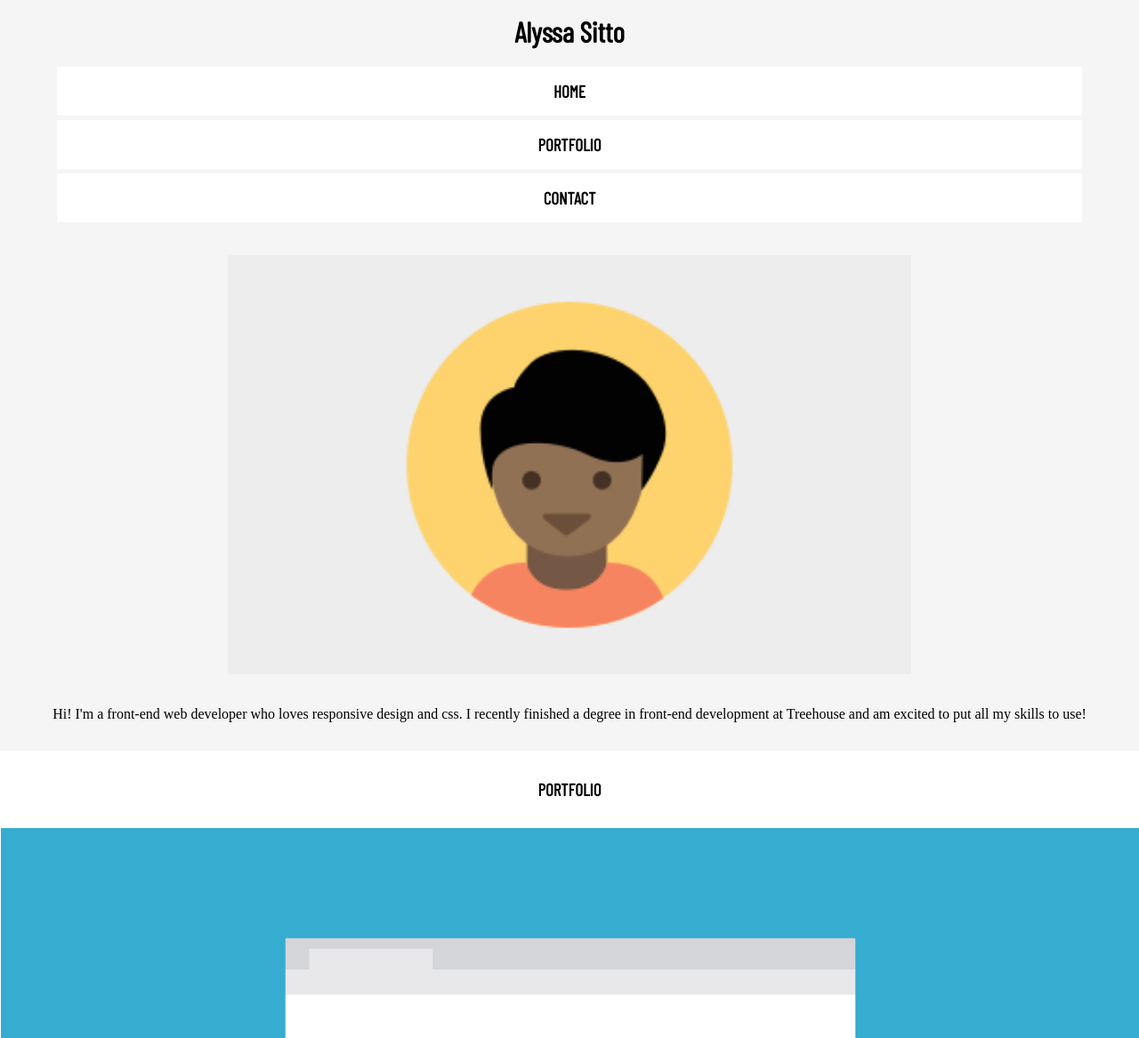
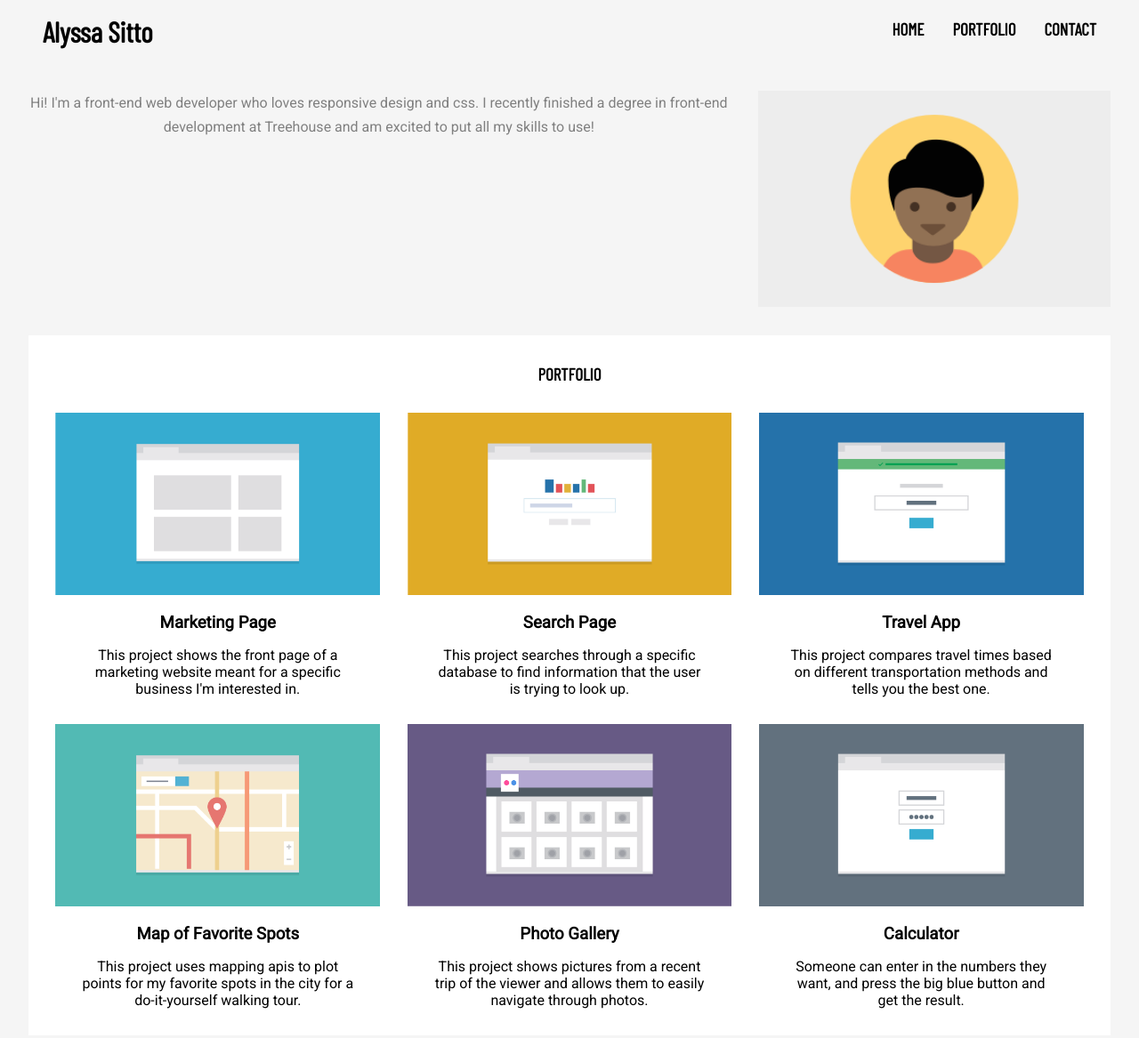
Before and after one commit to alyssasitto/Techdegree-Project-2, a plain HTML site: page index.html in a window 1280 px wide. Shown: the top 1167 px of the page at 89% size. Drawn offline with nearby package versions, Linux system fonts and the light colour scheme.

Commit message:
edited css and index.html

```diff
--- a/css/styles.css
+++ b/css/styles.css
@@ -1,3 +1,7 @@
+/* =================================
+  Universal Layout Styles
+==================================== */
+
 * {
   box-sizing: border-box;
   margin: 0;
@@ -6,6 +10,7 @@
 }
 body {
   background-color: whitesmoke;
+  font-family: "Roboto", sans-serif;
 }
 ul {
   list-style: none;
@@ -16,6 +21,11 @@ a {
   text-decoration: none;
   color: black;
 }
+
+/* =================================
+  Base Layout Styles
+==================================== */
+
 h1,
 h2 {
   font-family: "Barlow Condensed", sans-serif;
@@ -30,11 +40,11 @@ h2 {
 }
 h3 {
   padding: 1rem;
-  font-family: "Roboto", sans-serif;
   font-weight: bold;
 }
 header p {
   padding: 2rem;
+  color: grey;
 }
 header img {
   padding-top: 2rem;
@@ -45,13 +55,13 @@ main {
 }
 main p {
   padding: 0px 30px 30px;
-  font-family: "PT Sans", sans-serif;
 }
 main img {
   width: 100%;
 }
 footer p {
   padding: 1rem;
+  color: grey;
 }
 .closing {
   padding: 1rem;
@@ -69,12 +79,123 @@ footer p {
   margin: 5px auto;
   background-color: white;
 }
-li:hover {
+
+.nav:hover {
   cursor: pointer;
   transition: all 0.1s linear;
   background-color: mediumaquamarine;
+}
+.footer {
+  display: flex;
+  flex-direction: row;
+  justify-content: space-between;
+  padding-top: 1rem;
+  font-family: "Barlow Condensed", sans-serif;
+  font-weight: bold;
 }
 
 .large-screen-footer {
   display: none;
 }
+
+/* =================================
+  Media Queries
+==================================== */
+
+@media screen and (min-width: 768px) {
+  * {
+    box-sizing: border-box;
+  }
+  body {
+    margin: 0 auto;
+  }
+  .nav-list,
+  .main-nav,
+  .list-items,
+  .flex-header,
+  .portfolio-content,
+  .large-screen-footer,
+  .footer-nav {
+    display: flex;
+  }
+  .nav-list ul {
+    margin: 0 auto;
+    text-align: center;
+  }
+  .nav-list li {
+    background-color: whitesmoke;
+    flex-direction: row;
+  }
+  .flex-header {
+    flex-direction: row-reverse;
+  }
+  .flex-header img {
+    margin-right: 2rem;
+    margin-bottom: 2rem;
+    width: 30%;
+  }
+  .portfolio-content {
+    flex-wrap: wrap;
+    justify-content: space-evenly;
+  }
+  .main-section {
+    flex-grow: 0;
+    width: 40%;
+  }
+  .main-section img {
+    width: 100%;
+    height: auto;
+  }
+  .mobile-footer {
+    display: none;
+  }
+  .large-screen-footer {
+    justify-content: space-between;
+    flex-direction: row;
+  }
+  .footer-name {
+    font-family: "Barlow Condensed", sans-serif;
+  }
+  .footer li {
+    padding: 0 1rem;
+  }
+}
+
+@media screen and (min-width: 1024px) {
+  * {
+    box-sizing: border-box;
+  }
+  body {
+    margin: 0 auto;
+  }
+  .portfolio-content {
+    display: flex;
+    flex-wrap: wrap;
+    justify-content: space-evenly;
+  }
+  .header-nav {
+    display: flex;
+    justify-content: space-between;
+    padding: 0 2em;
+  }
+  .main-header p {
+    padding: 2rem;
+    line-height: 1.7;
+  }
+  .main-header img {
+    width: 50%;
+  }
+
+  main {
+    width: 95%;
+    margin: 0 auto;
+  }
+  .main-section {
+    flex-grow: 0;
+    width: 30%;
+  }
+  .main-section img {
+    width: 100%;
+    height: auto;
+  }
+}
--- a/index.html
+++ b/index.html
@@ -14,34 +14,40 @@
     <title>Alyssa's portfolio</title>
   </head>
   <body>
-    <header class="flex">
-      <h1>Alyssa Sitto</h1>
+    <header class="main-header">
+      <div class="header-nav">
+        <h1><a hfref="#">Alyssa Sitto</a></h1>
         <nav class="nav-list">
-        <ul class="list-flex">
+          <ul class="main-nav">
             <li><a href="index.html">HOME</a></li>
             <li><a href="#portfolio">PORTFOLIO</a></li>
-          <li><a href="#contact">CONTACT</a></li>
+            <li class="header-contact"><a href="#contact">CONTACT</a></li>
           </ul>
         </nav>
+      </div>
+
+      <div class="flex-header">
         <img src="images/responsive-layout-profile.png" alt="" />
         <p>
-        Hi! I'm a front-end web developer who loves responsive design and css. I
-        recently finished a degree in front-end development at Treehouse and am
-        excited to put all my skills to use!
+          Hi! I'm a front-end web developer who loves responsive design and css.
+          I recently finished a degree in front-end development at Treehouse and
+          am excited to put all my skills to use!
         </p>
+      </div>
     </header>
     <main>
       <div id="main-content">
         <h2 id="portfolio">PORTFOLIO</h2>
-        <section class="content">
+        <div class="portfolio-content">
+          <section class="main-section">
             <img src="images/portfolio-1.png" />
             <h3>Marketing Page</h3>
             <p>
-            This project shows the front page of a marketing website meant for a
-            specific business I'm interested in.
+              This project shows the front page of a marketing website meant for
+              a specific business I'm interested in.
             </p>
           </section>
-        <section class="content">
+          <section class="main-section">
             <img src="images/portfolio-2.png" />
             <h3>Search Page</h3>
             <p>
@@ -49,23 +55,23 @@
               information that the user is trying to look up.
             </p>
           </section>
-        <section class="content">
+          <section class="main-section">
             <img src="images/portfolio-3.png" />
             <h3>Travel App</h3>
             <p>
-            This project compares travel times based on different transportation
-            methods and tells you the best one.
+              This project compares travel times based on different
+              transportation methods and tells you the best one.
             </p>
           </section>
-        <section class="content">
+          <section class="main-section">
             <img src="images/portfolio-4.png" />
             <h3>Map of Favorite Spots</h3>
             <p>
-            This project uses mapping apis to plot points for my favorite spots
-            in the city for a do-it-yourself walking tour.
+              This project uses mapping apis to plot points for my favorite
+              spots in the city for a do-it-yourself walking tour.
             </p>
           </section>
-        <section class="content">
+          <section class="main-section">
             <img src="images/portfolio-5.png" />
             <h3>Photo Gallery</h3>
             <p>
@@ -73,7 +79,7 @@
               allows them to easily navigate through photos.
             </p>
           </section>
-        <section class="content">
+          <section class="main-section">
             <img src="images/portfolio-6.png" />
             <h3>Calculator</h3>
             <p>
@@ -81,6 +87,7 @@
               button and get the result.
             </p>
           </section>
+        </div>
       </div>
     </main>
     <div id="footer-tag">
@@ -97,20 +104,17 @@
           </contact>
         </div>
         <hr />
-        <div id="mobile-footer">
-          <ul class="list-items">
-              <p>Alyssa Sitto</p>
-              <a href="index.html">BACK TO TOP</a>
+        <div class="footer mobile-footer">
+          <span>Alyssa Sitto</span>
+          <span><a href="index.html">BACK TO TOP</a></span>
         </div>
-        <div class="flex">
-          <nav class="footer-nav">
-            <ul class="large-screen-footer">
-              <li>Alyssa Sitto</li>
+        <div class="large-screen-footer">
+          <h3 class="footer-name">Alyssa Sitto</h3>
+          <ul class="footer-nav footer">
             <li><a href="index.html">HOME</a></li>
             <li><a href="#portfolio">PORTFOLIO</a></li>
             <li><a href="#contact">CONTACT</a></li>
           </ul>
-          </nav>
         </div>
       </footer>
     </div>
```
Lines whose indentation alone changed are shown as unchanged.
